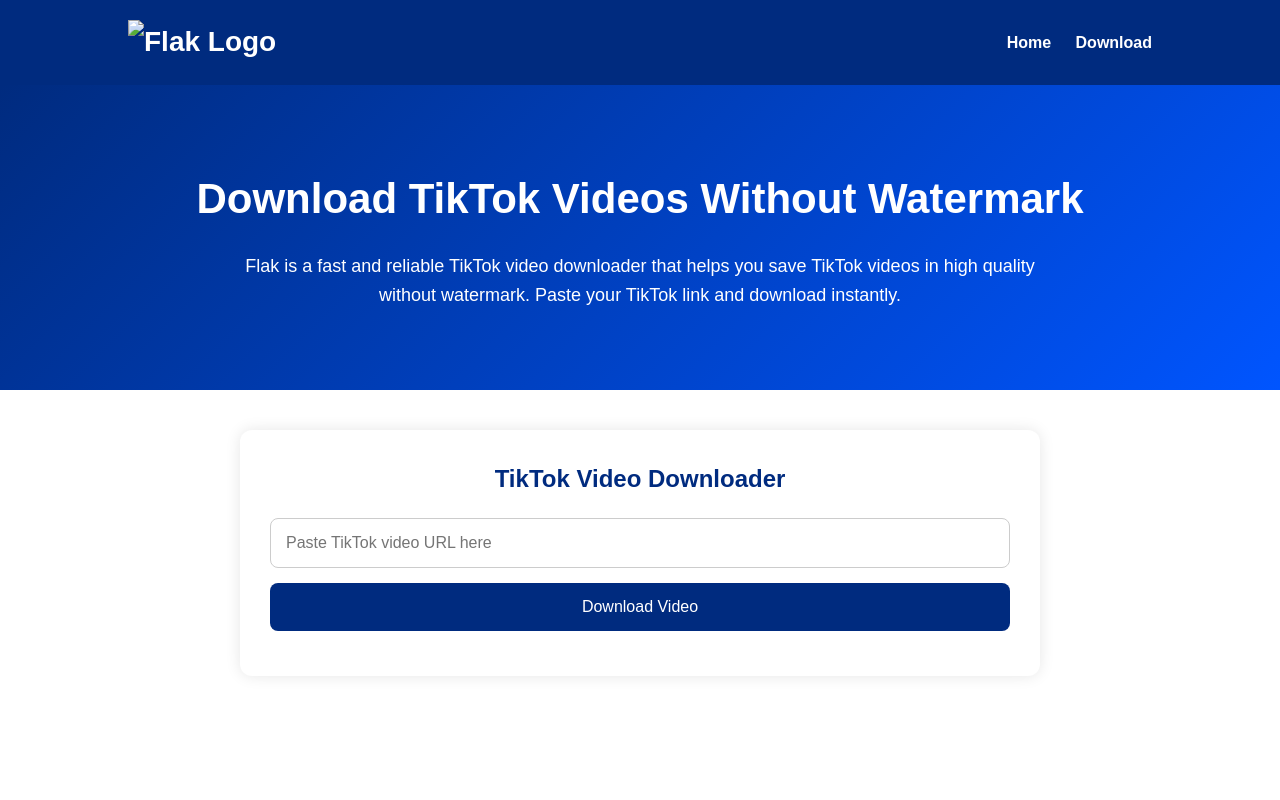
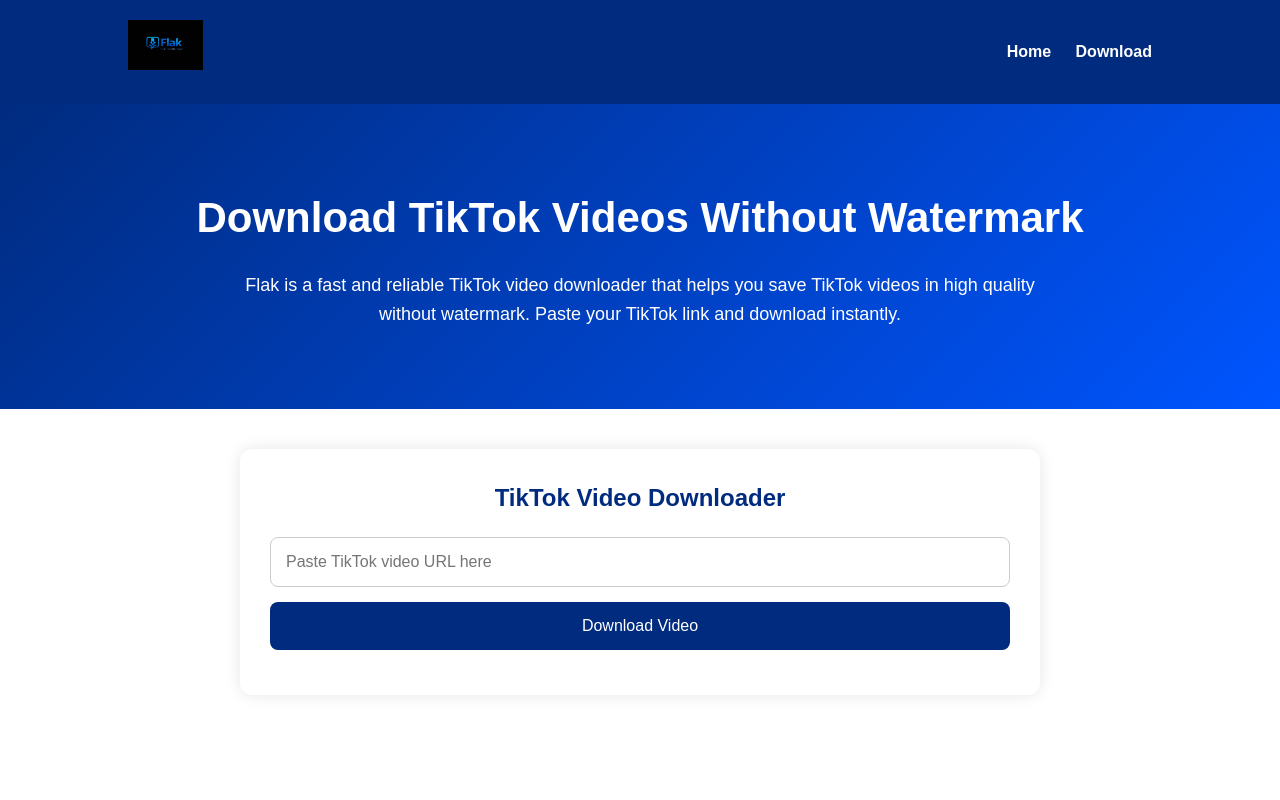
Before and after one commit to fiokidahainiko-hash/Flak, a plain HTML site: page index.html in a window 1280 px wide. Shown: the top 800 px of the page. Drawn offline with Linux system fonts and the light colour scheme.

Commit message:
Update index.html

```diff
--- a/index.html
+++ b/index.html
@@ -169,7 +169,7 @@
 
 <header>
 <div class="logo">
-  <img src="logo.png" alt="Flak Logo" height="50">
+<img src="logo.png.JPG" alt="Flak Logo" height="50">
 </div>
 
 <nav>
```
